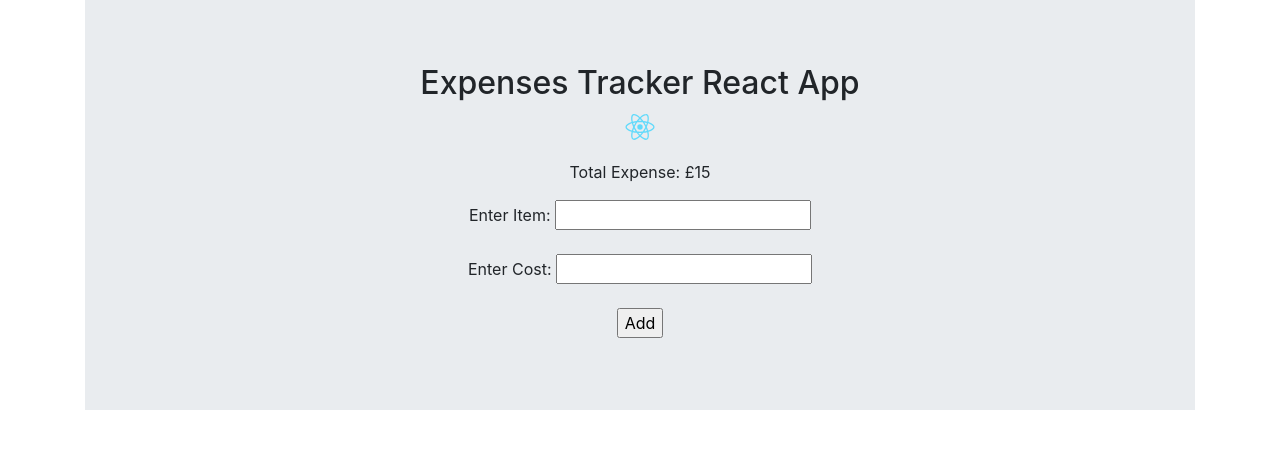
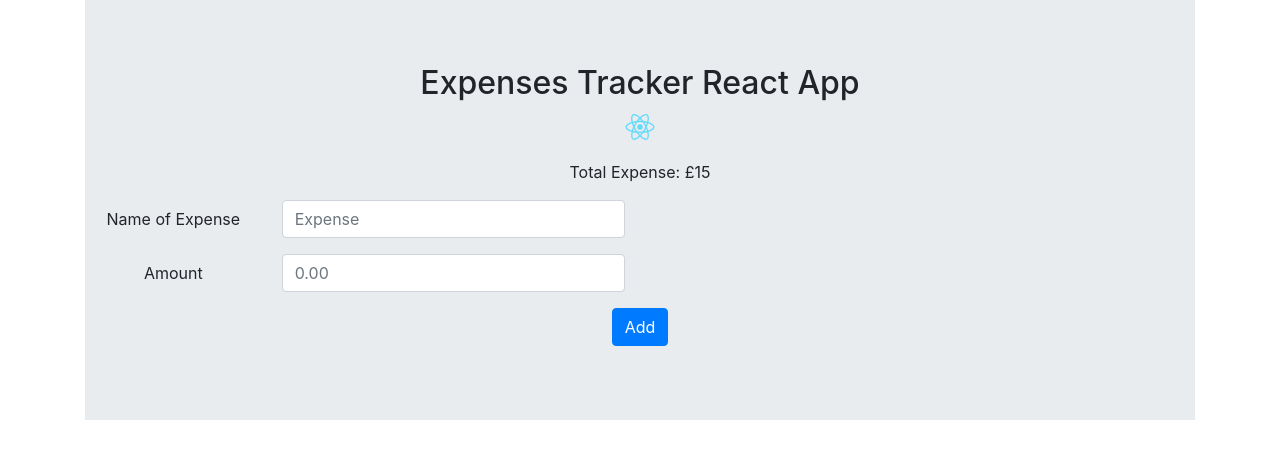
Before and after one commit to mattybwoy/Expense-Tracker, a React (Create React App) app: page / in a window 1280 px wide. Shown: the top 458 px of the page. Built offline with nearby package versions, Linux system fonts and the light colour scheme.

Commit message:
Created form for 2 input fields along with add expense button

```diff
--- a/src/App.js
+++ b/src/App.js
@@ -5,6 +5,7 @@
 import React, { useState } from 'react';
 import Tracker from './Tracker'
 import { Jumbotron } from 'reactstrap'
+
 
 
 function App() {
--- a/src/Tracker.js
+++ b/src/Tracker.js
@@ -2,6 +2,7 @@
 import { Jumbotron } from 'reactstrap'
 import logo from './logo.svg'
 import { Button, Container } from 'reactstrap'
+import Form from './components/Form'
 
 const EXPENSE = [
   {id: 1, name: "buy a book", amount: 10},
@@ -19,7 +20,7 @@
       <br></br>
         <img src={logo} style={{ width: 50, height: 50 }} alt='react-logo' />
       </h2>
-      <div>
+      <div className= 'text-center'>
         <p>
           Total Expense: {''}
           <span className='text success'>
@@ -29,7 +30,8 @@
             }, 0)}
           </span>
         </p>
-      <label>
+      {
+        /* <label>
                 Enter Item: <input type='text'/>
                 <br></br>
                 <br></br>
@@ -37,8 +39,10 @@
                   <br></br>
                   <br></br>
                   <input type = 'submit' value = 'Add'/ >
-          </label>
+                  </label> */
+      }
       </div>
+      <Form / >
     </Jumbotron>
   </Container>
 )
--- /dev/null
+++ b/src/components/Form.js
@@ -0,0 +1,44 @@
+import React from 'react'
+import { Form as BTForm,
+FormGroup,
+Input,
+Label,
+Col,
+Button } from 'reactstrap'
+
+const Form = () => (
+  <BTForm style={{ margin: 10 }}>
+      <FormGroup className='row'>
+      <Label for='exampleEmail' sm={2}>
+        Name of Expense
+      </Label>
+      <Col sm={4}>
+        <Input
+          type='text'
+          name='name'
+          id='expenseName'
+          placeholder='Expense'
+        />
+      </Col>
+    </FormGroup>
+    <FormGroup className='row'>
+      <Label for='exampleEmail' sm={2}>
+        Amount
+      </Label>
+      <Col sm={4}>
+        <Input
+          type='number'
+          name='amount'
+          id='expenseAmount'
+          placeholder='0.00'
+        />
+      </Col>
+    </FormGroup>
+    <Button type='submit' color='primary'>
+      Add
+    </Button>
+  </BTForm>
+
+)
+
+export default Form
```
Lines whose indentation alone changed are shown as unchanged.
